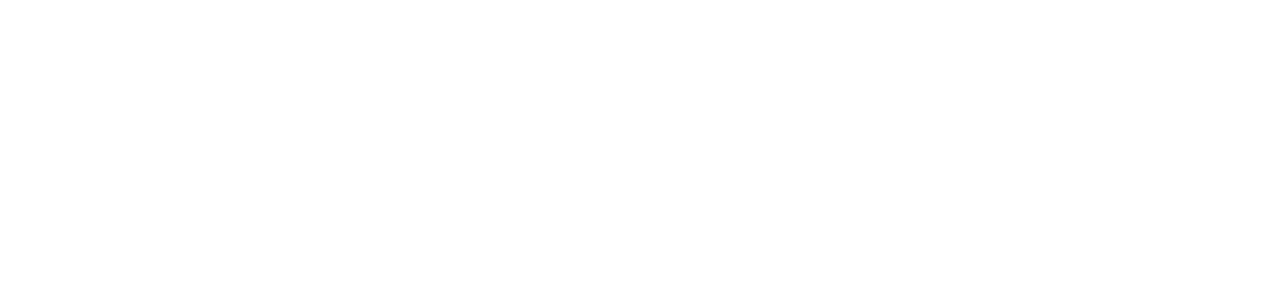
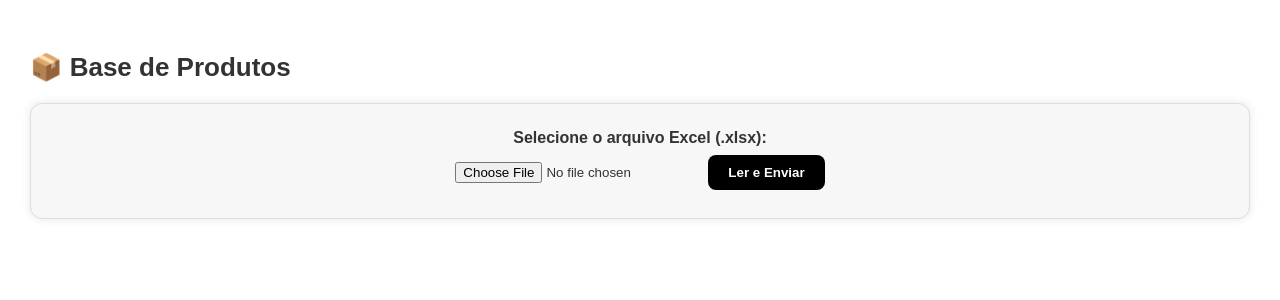
Before and after one commit to robertfullstack/transferencia-ativo, a React (Create React App) app: page /base in a window 1280 px wide. Before the commit this address had no page. Shown: the top 300 px of the page. Built offline with nearby package versions, Linux system fonts and the light colour scheme.

Commit message:
base excel add

```diff
--- a/package.json
+++ b/package.json
@@ -13,7 +13,8 @@
     "react-icons": "^5.5.0",
     "react-router-dom": "^7.9.5",
     "react-scripts": "5.0.1",
-    "web-vitals": "^2.1.4"
+    "web-vitals": "^2.1.4",
+    "xlsx": "^0.18.5"
   },
   "scripts": {
     "start": "react-scripts start",
--- a/src/App.js
+++ b/src/App.js
@@ -6,6 +6,7 @@ import Admin from "./pages/Admin";
 import Solicitar from "./pages/Solicitar";
 import CadastroUsuario from "./pages/CadastroUsuario";
 import Consultar from "./pages/Consultar";
+import Base from "./pages/Base";
 
 function App() {
   return (
@@ -18,6 +19,8 @@ function App() {
         <Route path="/solicitar" element={<Solicitar />} />
         <Route path="/consultar" element={<Consultar />} />
         <Route path="/admin/cadastrar" element={<CadastroUsuario />} />
+                <Route path="/base" element={<Base />} />
+
       </Routes>
     </Router>
   );
--- /dev/null
+++ b/src/pages/Base.js
@@ -0,0 +1,200 @@
+import React, { useState } from "react";
+import * as XLSX from "xlsx";
+import { db } from "../firebaseConfig";
+import { collection, addDoc } from "firebase/firestore";
+import { getStorage, ref, uploadBytes, getDownloadURL } from "firebase/storage";
+
+const Base = () => {
+  const [arquivo, setArquivo] = useState(null);
+  const [produtos, setProdutos] = useState([]);
+  const [salvando, setSalvando] = useState(false);
+  const [mensagem, setMensagem] = useState("");
+
+  const storage = getStorage();
+
+  const handleArquivo = (e) => {
+    const file = e.target.files[0];
+    setArquivo(file);
+  };
+
+  const processarArquivo = async () => {
+    if (!arquivo) {
+      alert("⚠️ Selecione um arquivo Excel primeiro!");
+      return;
+    }
+
+    setSalvando(true);
+    setMensagem("Enviando arquivo...");
+
+    try {
+      // === 1️⃣ Upload do arquivo para o Firebase Storage ===
+      const storageRef = ref(storage, `bases/${arquivo.name}`);
+      await uploadBytes(storageRef, arquivo);
+      const urlDownload = await getDownloadURL(storageRef);
+
+      setMensagem(`✅ Arquivo salvo com sucesso! URL: ${urlDownload}`);
+
+      // === 2️⃣ Ler o conteúdo do Excel ===
+      const reader = new FileReader();
+      reader.onload = async (e) => {
+        const data = new Uint8Array(e.target.result);
+        const workbook = XLSX.read(data, { type: "array" });
+        const primeiraPlanilha = workbook.SheetNames[0];
+        const sheet = workbook.Sheets[primeiraPlanilha];
+        const json = XLSX.utils.sheet_to_json(sheet, { defval: "" });
+
+        setProdutos(json);
+
+        // === 3️⃣ Salvar os produtos no Firestore ===
+        await salvarNoFirebase(json);
+      };
+      reader.readAsArrayBuffer(arquivo);
+    } catch (erro) {
+      console.error("Erro:", erro);
+      alert("❌ Erro ao enviar o arquivo para o Firebase!");
+    } finally {
+      setSalvando(false);
+    }
+  };
+
+  // === Função para salvar produtos no Firestore ===
+  const salvarNoFirebase = async (dados) => {
+    try {
+      const produtosRef = collection(db, "produtos");
+
+      for (const produto of dados) {
+        await addDoc(produtosRef, produto);
+      }
+
+      setMensagem(
+        `✅ Base salva com sucesso! ${dados.length} produtos adicionados.`
+      );
+    } catch (erro) {
+      console.error("Erro ao salvar no Firestore:", erro);
+      setMensagem("❌ Erro ao salvar os produtos no Firestore.");
+    }
+  };
+
+  return (
+    <div style={styles.container}>
+      <h2 style={styles.titulo}>📦 Base de Produtos</h2>
+
+      <div style={styles.uploadBox}>
+        <label style={styles.label}>Selecione o arquivo Excel (.xlsx):</label>
+        <input
+          type="file"
+          accept=".xlsx, .xls"
+          onChange={handleArquivo}
+          style={styles.input}
+        />
+        <button
+          onClick={processarArquivo}
+          style={styles.botao}
+          disabled={salvando}
+        >
+          {salvando ? "Salvando..." : "Ler e Enviar"}
+        </button>
+        {mensagem && <p style={styles.mensagem}>{mensagem}</p>}
+      </div>
+
+      {/* Tabela dos produtos */}
+      {produtos.length > 0 && (
+        <div style={styles.tabelaContainer}>
+          <h3 style={styles.subtitulo}>Produtos Carregados:</h3>
+          <table style={styles.tabela}>
+            <thead>
+              <tr>
+                {Object.keys(produtos[0]).map((chave, index) => (
+                  <th key={index} style={styles.th}>
+                    {chave}
+                  </th>
+                ))}
+              </tr>
+            </thead>
+            <tbody>
+              {produtos.map((produto, i) => (
+                <tr key={i}>
+                  {Object.values(produto).map((valor, j) => (
+                    <td key={j} style={styles.td}>
+                      {valor}
+                    </td>
+                  ))}
+                </tr>
+              ))}
+            </tbody>
+          </table>
+        </div>
+      )}
+    </div>
+  );
+};
+
+// 🎨 Estilos
+const styles = {
+  container: {
+    padding: "30px",
+    backgroundColor: "#fff",
+    minHeight: "100vh",
+    color: "#333",
+    fontFamily: "Arial, sans-serif",
+  },
+  titulo: {
+    fontSize: "26px",
+    fontWeight: "bold",
+    marginBottom: "20px",
+  },
+  uploadBox: {
+    backgroundColor: "#f7f7f7",
+    borderRadius: "12px",
+    padding: "25px",
+    boxShadow: "0 0 10px rgba(0,0,0,0.1)",
+    border: "1px solid #ddd",
+    marginBottom: "25px",
+    textAlign: "center",
+  },
+  input: {
+    marginBottom: "10px",
+  },
+  label: {
+    display: "block",
+    fontWeight: "600",
+    marginBottom: "8px",
+  },
+  botao: {
+    padding: "10px 20px",
+    border: "none",
+    borderRadius: "8px",
+    backgroundColor: "#000",
+    color: "#fff",
+    cursor: "pointer",
+    fontWeight: "bold",
+  },
+  mensagem: {
+    marginTop: "10px",
+    fontWeight: "bold",
+    fontSize: "14px",
+  },
+  tabelaContainer: {
+    marginTop: "30px",
+    overflowX: "auto",
+  },
+  subtitulo: {
+    marginBottom: "10px",
+  },
+  tabela: {
+    width: "100%",
+    borderCollapse: "collapse",
+  },
+  th: {
+    border: "1px solid #ddd",
+    padding: "8px",
+    backgroundColor: "#f0f0f0",
+    textAlign: "left",
+  },
+  td: {
+    border: "1px solid #ddd",
+    padding: "8px",
+  },
+};
+
+export default Base;
--- a/src/pages/Solicitar.js
+++ b/src/pages/Solicitar.js
@@ -1,4 +1,5 @@
 import { useState, useEffect } from "react";
+import * as XLSX from "xlsx";
 import { collection, addDoc } from "firebase/firestore";
 import { db } from "../firebaseConfig";
 
@@ -9,22 +10,65 @@ export default function Solicitar() {
   const [origem, setOrigem] = useState("");
   const [destino, setDestino] = useState("");
   const [valor, setValor] = useState("");
+  const [codigoBarras, setCodigoBarras] = useState("");
+  const [produto, setProduto] = useState(null);
   const [mensagem, setMensagem] = useState("");
+  const [dadosExcel, setDadosExcel] = useState([]);
 
   useEffect(() => {
-    // Pegando dados salvos no login
     const nome = localStorage.getItem("usuarioNome");
     const cat = localStorage.getItem("usuarioCategoria");
     const lj = localStorage.getItem("usuarioLoja");
     if (nome) setUsuario(nome);
     if (cat) setCategoria(cat);
     if (lj) setLoja(lj);
+
+    // Carrega a planilha Excel automaticamente ao iniciar
+    carregarPlanilha();
   }, []);
+
+  // Lê o arquivo Excel do projeto (ex: public/produtos.xlsx)
+  const carregarPlanilha = async () => {
+    try {
+      const response = await fetch("/produtos.xlsx"); // Coloque o arquivo em /public
+      const arrayBuffer = await response.arrayBuffer();
+      const workbook = XLSX.read(arrayBuffer, { type: "array" });
+      const sheetName = workbook.SheetNames[0];
+      const worksheet = workbook.Sheets[sheetName];
+      const json = XLSX.utils.sheet_to_json(worksheet, { header: 1 }); // Matriz (array de arrays)
+      setDadosExcel(json);
+    } catch (error) {
+      console.error("Erro ao carregar planilha:", error);
+    }
+  };
+
+  const buscarProdutoPorCodigo = () => {
+    if (!codigoBarras.trim() || dadosExcel.length === 0) return;
+
+    // Começa da linha 1 (ignorando o cabeçalho)
+    const encontrado = dadosExcel.find((linha, index) => index > 0 && linha[1] === codigoBarras);
+
+    if (encontrado) {
+      // Supondo estrutura: [Nome, CódigoBarras, Descrição, Estoque, Valor]
+      const produtoInfo = {
+        nome: encontrado[0],
+        codigoBarras: encontrado[1],
+        descricao: encontrado[2],
+        estoque: encontrado[3],
+        preco: encontrado[4],
+      };
+      setProduto(produtoInfo);
+      setMensagem("✅ Produto encontrado!");
+    } else {
+      setProduto(null);
+      setMensagem("⚠️ Produto não encontrado na planilha!");
+    }
+  };
 
   const handleSubmit = async (e) => {
     e.preventDefault();
 
-    if (!usuario || !loja || !origem || !destino || !valor) {
+    if (!usuario || !loja || !origem || !destino || !valor || !codigoBarras) {
       setMensagem("⚠️ Preencha todos os campos!");
       return;
     }
@@ -34,6 +78,8 @@ export default function Solicitar() {
         usuario,
         categoria,
         loja,
+        codigoBarras,
+        produto: produto ? produto.nome : "Produto não encontrado",
         origem,
         destino,
         valor,
@@ -44,6 +90,8 @@ export default function Solicitar() {
       setOrigem("");
       setDestino("");
       setValor("");
+      setCodigoBarras("");
+      setProduto(null);
     } catch (error) {
       console.error(error);
       setMensagem("❌ Erro ao enviar solicitação.");
@@ -68,7 +116,7 @@ export default function Solicitar() {
           backgroundColor: "#f7f7f7",
           padding: "40px",
           borderRadius: "12px",
-          width: "360px",
+          width: "380px",
           textAlign: "center",
           boxShadow: "0 0 15px rgba(0,0,0,0.1)",
           border: "1px solid #ddd",
@@ -77,52 +125,42 @@ export default function Solicitar() {
         <h2 style={{ marginBottom: "20px" }}>Solicitar Transferência</h2>
 
         {/* Nome */}
+        <input type="text" value={usuario} disabled style={inputEstilo(true)} />
+
+        {/* Categoria */}
+        <input type="text" value={categoria} disabled style={inputEstilo(true)} />
+
+        {/* Loja */}
+        <input type="text" value={loja} disabled style={inputEstilo(true)} />
+
+        {/* Código de Barras */}
         <input
           type="text"
-          value={usuario}
-          disabled
-          style={{
-            width: "100%",
-            padding: "12px",
-            marginBottom: "10px",
-            borderRadius: "6px",
-            border: "1px solid #aaa",
-            backgroundColor: "#eee",
-            fontWeight: "bold",
-          }}
+          placeholder="Código de Barras do Produto/Item"
+          value={codigoBarras}
+          onChange={(e) => setCodigoBarras(e.target.value)}
+          onBlur={buscarProdutoPorCodigo}
+          style={inputEstilo()}
         />
 
-        {/* Categoria */}
-        <input
-          type="text"
-          value={categoria}
-          disabled
-          style={{
-            width: "100%",
-            padding: "12px",
-            marginBottom: "10px",
-            borderRadius: "6px",
-            border: "1px solid #aaa",
-            backgroundColor: "#eee",
-            fontWeight: "bold",
-          }}
-        />
-
-        {/* Loja */}
-        <input
-          type="text"
-          value={loja}
-          disabled
-          style={{
-            width: "100%",
-            padding: "12px",
-            marginBottom: "10px",
-            borderRadius: "6px",
-            border: "1px solid #aaa",
-            backgroundColor: "#eee",
-            fontWeight: "bold",
-          }}
-        />
+        {/* Exibir info do produto */}
+        {produto && (
+          <div
+            style={{
+              background: "#e6f5e8",
+              padding: "10px",
+              borderRadius: "8px",
+              marginBottom: "10px",
+              textAlign: "left",
+              fontSize: "14px",
+            }}
+          >
+            <strong>Produto:</strong> {produto.nome} <br />
+            <strong>Descrição:</strong> {produto.descricao || "—"} <br />
+            <strong>Estoque:</strong> {produto.estoque || "—"} <br />
+            <strong>Preço:</strong> {produto.preco || "—"}
+          </div>
+        )}
 
         {/* Origem */}
         <input
@@ -130,13 +168,7 @@ export default function Solicitar() {
           placeholder="Origem"
           value={origem}
           onChange={(e) => setOrigem(e.target.value)}
-          style={{
-            width: "100%",
-            padding: "12px",
-            marginBottom: "10px",
-            borderRadius: "6px",
-            border: "1px solid #aaa",
-          }}
+          style={inputEstilo()}
         />
 
         {/* Destino */}
@@ -145,13 +177,7 @@ export default function Solicitar() {
           placeholder="Destino"
           value={destino}
           onChange={(e) => setDestino(e.target.value)}
-          style={{
-            width: "100%",
-            padding: "12px",
-            marginBottom: "10px",
-            borderRadius: "6px",
-            border: "1px solid #aaa",
-          }}
+          style={inputEstilo()}
         />
 
         {/* Valor */}
@@ -160,13 +186,7 @@ export default function Solicitar() {
           placeholder="Valor"
           value={valor}
           onChange={(e) => setValor(e.target.value)}
-          style={{
-            width: "100%",
-            padding: "12px",
-            marginBottom: "10px",
-            borderRadius: "6px",
-            border: "1px solid #aaa",
-          }}
+          style={inputEstilo()}
         />
 
         <button
@@ -189,7 +209,11 @@ export default function Solicitar() {
           <p
             style={{
               marginTop: "12px",
-              color: mensagem.startsWith("✅") ? "green" : "#d33",
+              color: mensagem.startsWith("✅")
+                ? "green"
+                : mensagem.startsWith("⚠️")
+                ? "#c58f00"
+                : "#d33",
               fontWeight: "bold",
             }}
           >
@@ -200,3 +224,14 @@ export default function Solicitar() {
     </div>
   );
 }
+
+// Função de estilo para inputs
+const inputEstilo = (disabled = false) => ({
+  width: "100%",
+  padding: "12px",
+  marginBottom: "10px",
+  borderRadius: "6px",
+  border: "1px solid #aaa",
+  backgroundColor: disabled ? "#eee" : "#fff",
+  fontWeight: disabled ? "bold" : "normal",
+});
```
Also changed, not shown: src/pages/Admin.js (+7 -5 lines), 1 other file (tests, documents, lock files or other folders).
